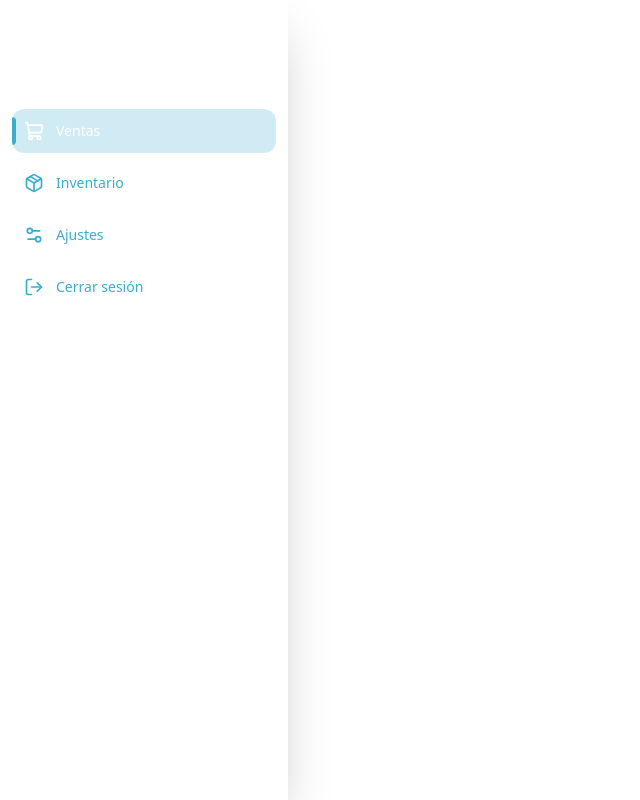
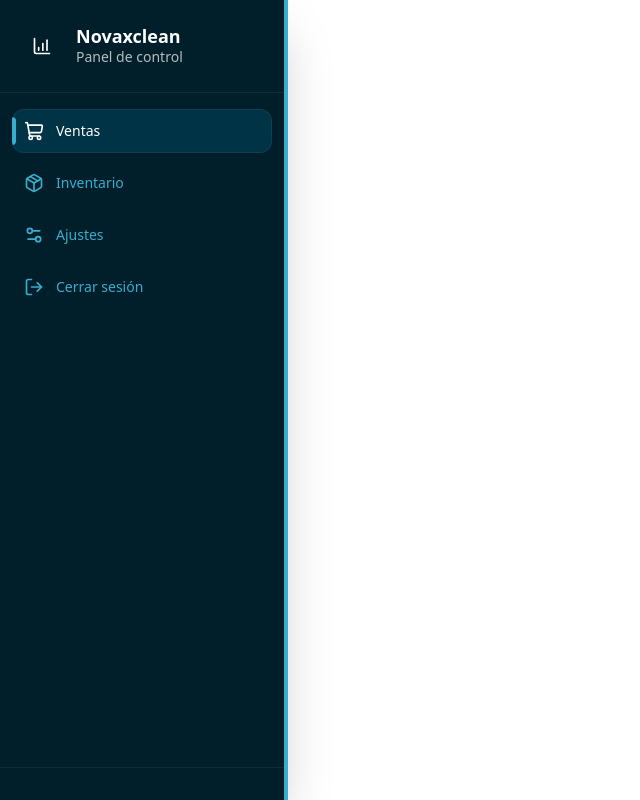
Before and after one commit to AceLabDev/burbuja, a React (Vite) app: page / in a window 1280 px wide. Shown: the whole page, without its empty margins (0-640 px from the left). Built offline with nearby package versions, Linux system fonts and the light colour scheme.

Commit message:
Update Sidebar.jsx

```diff
--- a/src/shared/Sidebar.jsx
+++ b/src/shared/Sidebar.jsx
@@ -16,8 +16,8 @@ const items = [
 export default function Sidebar({ active = 'ventas', onSelect = () => {} }) {
   return (
     <aside
-      className="h-screen w-72 flex flex-col text-white shadow-2xl"
-      style={{ backgroundColor: 'var(--color-dark-deep)', fontFamily: 'var(--font-sans)' }}
+      className="h-screen w-72 flex flex-col text-white shadow-2xl border-r-4 border-[var(--color-secondary)]"
+      style={{ backgroundColor: '#011f2b', fontFamily: 'var(--font-sans)' }}
       aria-label="Sidebar de navegación"
     >
       <div className="px-5 py-6 border-b" style={{ borderColor: 'rgba(255,255,255,0.06)' }}>
```
